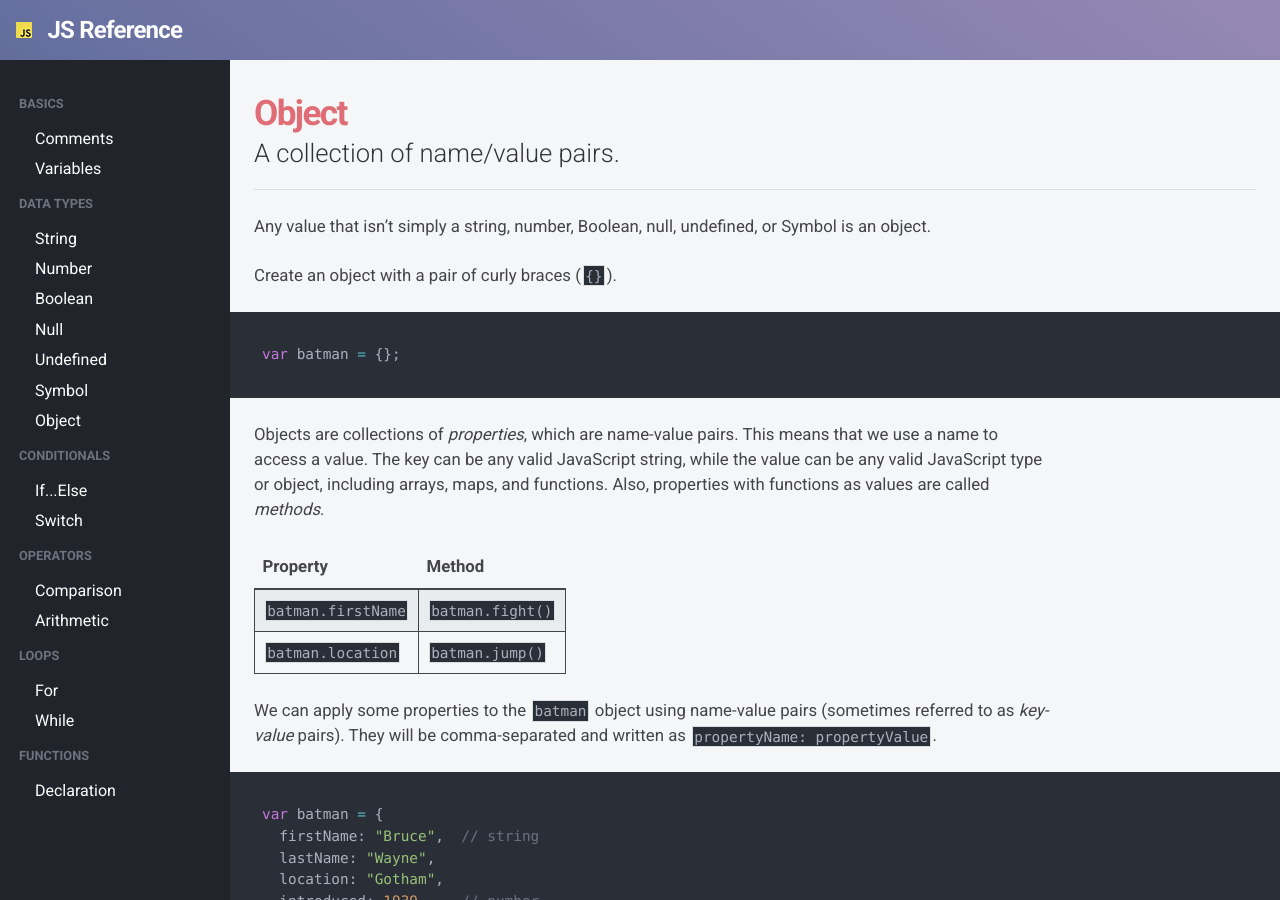
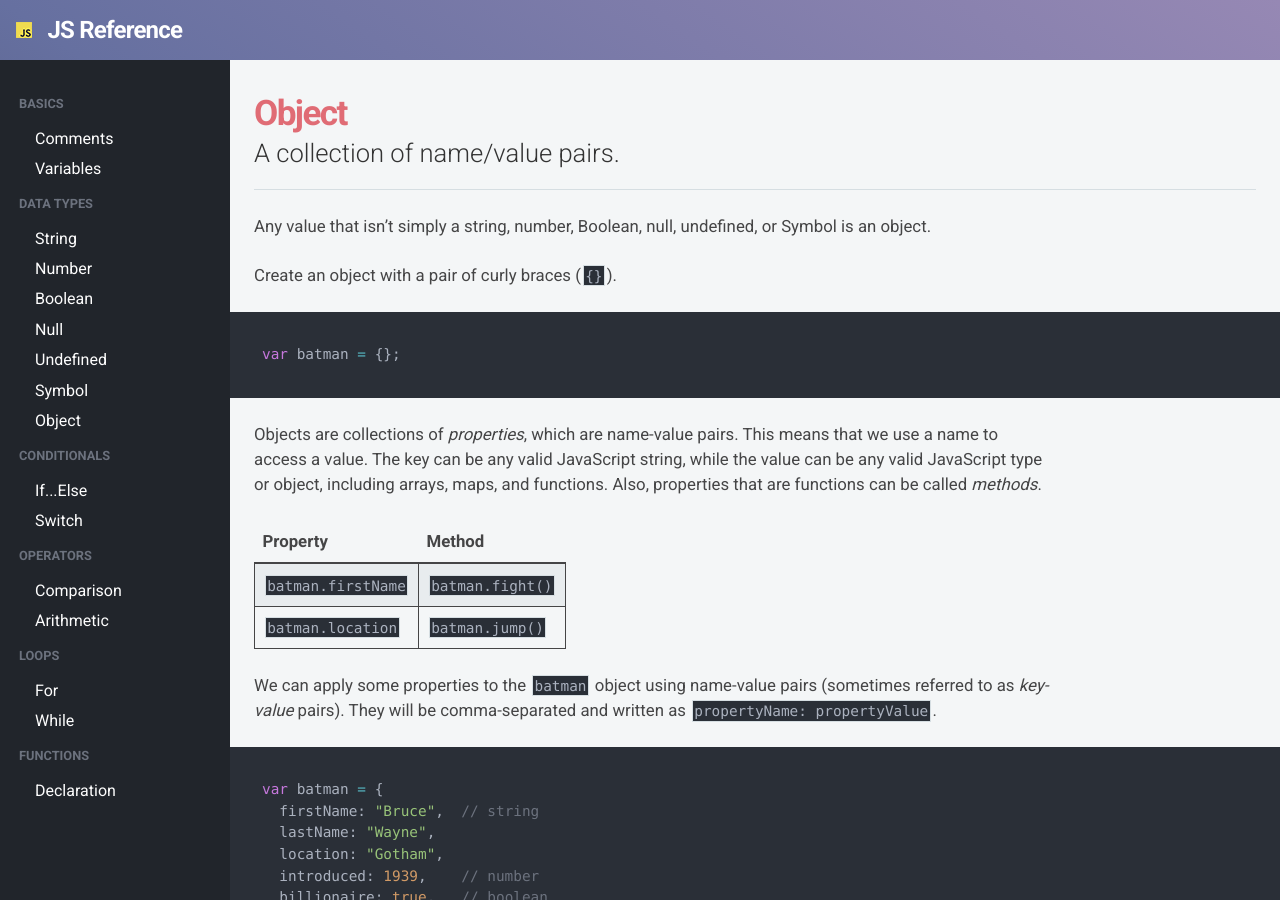
Before and after one commit to KJLarson/snippets, a Jekyll site: the page built from _pages/07_object.md, in a window 1280 px wide and 900 px high. Built offline with Jekyll 4.4.1, drawn with Linux system fonts in a browser that asks for light colours; nearby versions of some CDN libraries.

Commit message:
minor sentence restructuring

```diff
--- a/_pages/07_object.md
+++ b/_pages/07_object.md
@@ -18,8 +18,8 @@ var batman = {};
 Objects are collections of *properties*, which are name-value pairs. This means
 that we use a name to access a value. The key can be any valid JavaScript
 string, while the value can be any valid JavaScript type or object, including
-arrays, maps, and functions. Also, properties with functions as values are
-called *methods*.
+arrays, maps, and functions. Also, properties that are functions can be called
+*methods*.
 
 **Property**       | **Method**
 ------------       | ----------
```
